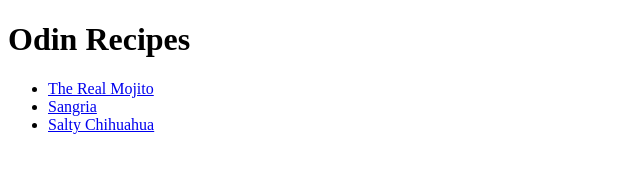
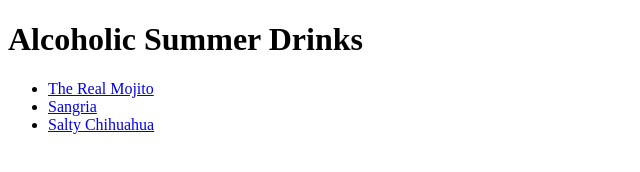
Before and after one commit to jamesg8025/odin-recipes, a plain HTML site: page index.html in a window 1280 px wide. Shown: the whole page, without its empty margins (0-640 px from the left). Drawn offline with Linux system fonts and the light colour scheme.

Commit message:
Edit content in index.html

```diff
--- a/index.html
+++ b/index.html
@@ -2,11 +2,11 @@
 <html lang="en">
     <head>
         <meta charset="UTF-8">
-        <title>Odin Recipes</title>
+        <title>Alcoholic Summer Drinks</title>
     </head>
 
     <body>
-        <h1>Odin Recipes</h1>
+        <h1>Alcoholic Summer Drinks</h1>
         <div>
             <ul>
                 <li><a href="./recipes/the-real-mojito.html">The Real Mojito</a></li>
```
